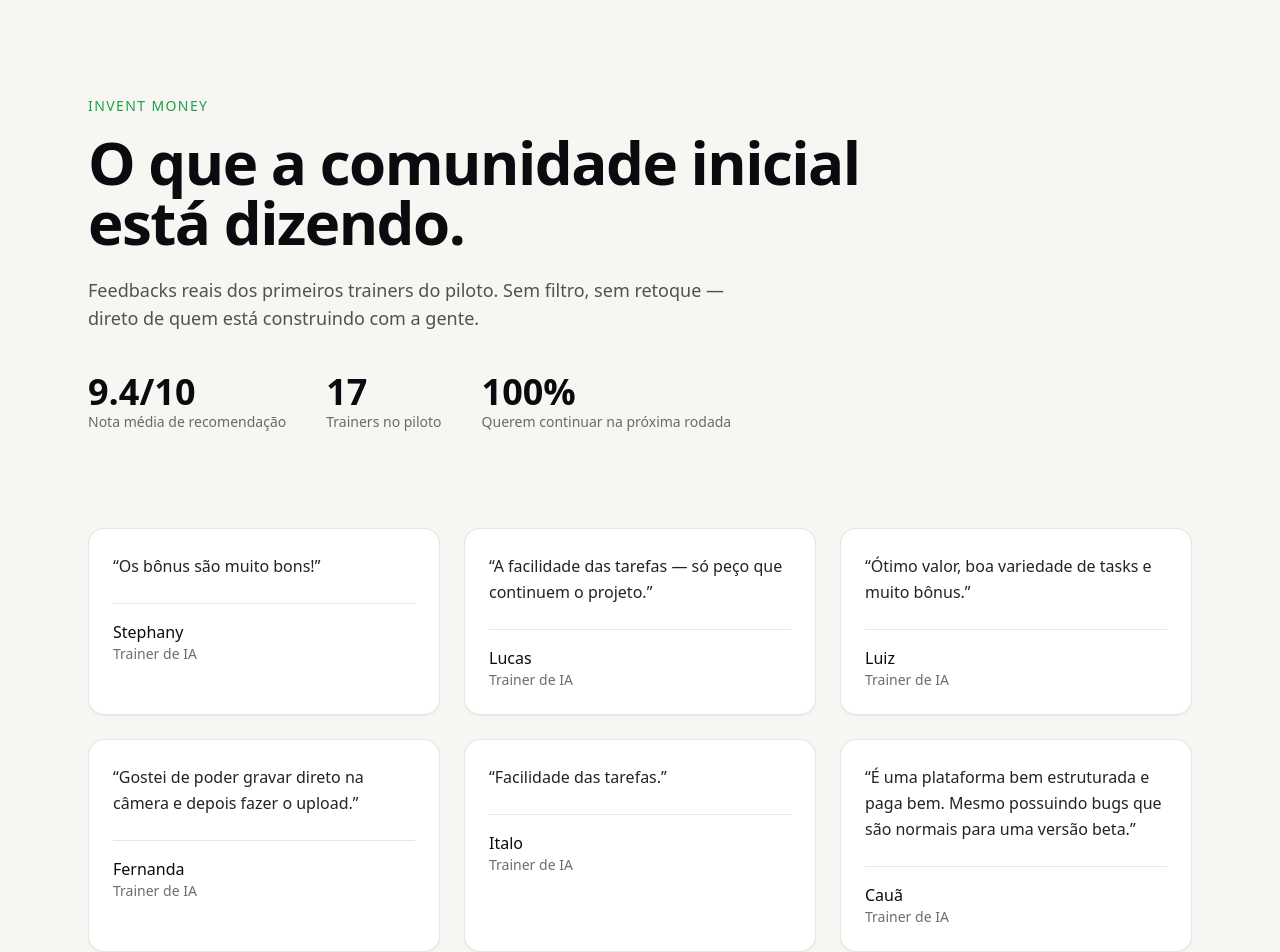
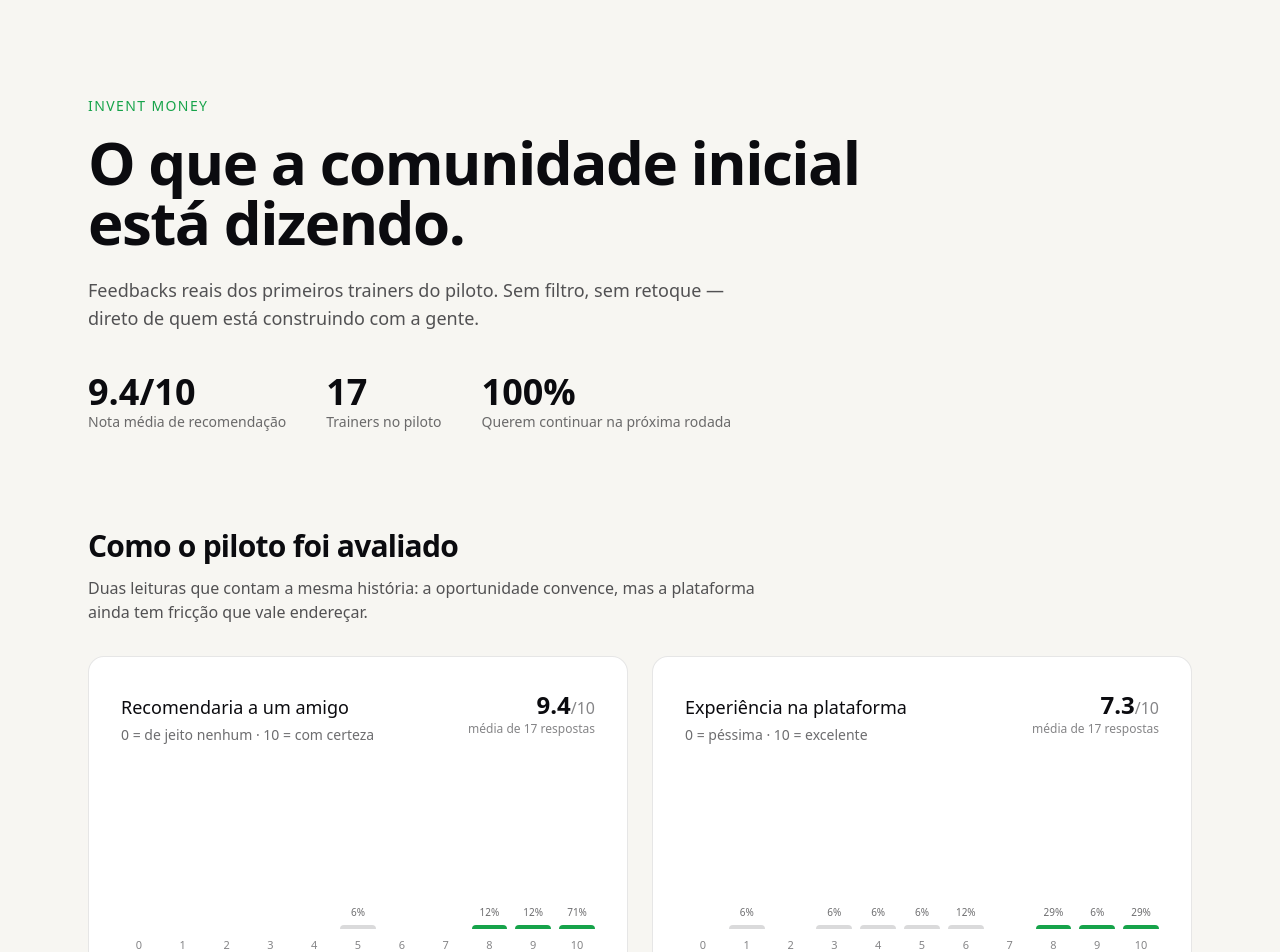
Before and after one commit to notaboutdollar/invent-money-feedback, a Next.js app: page / in a window 1280 px wide. Shown: the top 952 px of the page. Built offline with nearby package versions, Linux system fonts and the light colour scheme.

Commit message:
feat: adiciona graficos de recomendacao e experiencia da plataforma

```diff
--- a/app/page.tsx
+++ b/app/page.tsx
@@ -1,4 +1,10 @@
-import { feedback, stats } from "@/data/feedback";
+import {
+  feedback,
+  platformExperienceScores,
+  recommendationScores,
+  stats,
+} from "@/data/feedback";
+import { ScoreChart } from "@/components/ScoreChart";
 
 export default function Page() {
   return (
@@ -33,10 +39,37 @@ export default function Page() {
             <p className="text-3xl font-semibold text-ink md:text-4xl">
               {stats.wouldContinuePercent}%
             </p>
-            <p className="text-sm text-ink/60">Querem continuar na próxima rodada</p>
+            <p className="text-sm text-ink/60">
+              Querem continuar na próxima rodada
+            </p>
           </div>
         </div>
       </header>
+
+      <section aria-label="Notas do piloto" className="mb-20 md:mb-28">
+        <h2 className="mb-3 text-2xl font-semibold tracking-tight md:text-3xl">
+          Como o piloto foi avaliado
+        </h2>
+        <p className="mb-8 max-w-2xl text-ink/70">
+          Duas leituras que contam a mesma história: a oportunidade convence,
+          mas a plataforma ainda tem fricção que vale endereçar.
+        </p>
+
+        <div className="grid gap-6 md:grid-cols-2">
+          <ScoreChart
+            title="Recomendaria a um amigo"
+            subtitle="0 = de jeito nenhum · 10 = com certeza"
+            counts={recommendationScores}
+            average={stats.averageRecommendation}
+          />
+          <ScoreChart
+            title="Experiência na plataforma"
+            subtitle="0 = péssima · 10 = excelente"
+            counts={platformExperienceScores}
+            average={stats.averagePlatformExperience}
+          />
+        </div>
+      </section>
 
       <section
         aria-label="Depoimentos da comunidade"
@@ -47,7 +80,9 @@ export default function Page() {
             key={i}
             className="rounded-2xl border border-ink/10 bg-white p-6 shadow-sm transition hover:shadow-md"
           >
-            <p className="text-base leading-relaxed text-ink/90">“{item.quote}”</p>
+            <p className="text-base leading-relaxed text-ink/90">
+              “{item.quote}”
+            </p>
             <footer className="mt-6 border-t border-ink/10 pt-4">
               <p className="font-medium text-ink">{item.name}</p>
               {item.role && (
--- /dev/null
+++ b/components/ScoreChart.tsx
@@ -0,0 +1,74 @@
+type ScoreChartProps = {
+  title: string;
+  subtitle?: string;
+  counts: number[]; // esperado com 11 posições (notas 0..10)
+  average: number;
+  accentFrom?: number; // notas >= a essa recebem destaque
+};
+
+export function ScoreChart({
+  title,
+  subtitle,
+  counts,
+  average,
+  accentFrom = 8,
+}: ScoreChartProps) {
+  const total = counts.reduce((a, b) => a + b, 0);
+  const max = Math.max(...counts, 1);
+
+  return (
+    <div className="rounded-2xl border border-ink/10 bg-white p-6 md:p-8">
+      <div className="mb-6 flex flex-wrap items-baseline justify-between gap-4">
+        <div>
+          <h3 className="text-lg font-medium text-ink">{title}</h3>
+          {subtitle && <p className="mt-1 text-sm text-ink/60">{subtitle}</p>}
+        </div>
+        <div className="text-right">
+          <p className="text-2xl font-semibold text-ink">
+            {average.toFixed(1)}
+            <span className="text-base font-normal text-ink/50">/10</span>
+          </p>
+          <p className="text-xs text-ink/50">média de {total} respostas</p>
+        </div>
+      </div>
+
+      <div className="flex h-40 items-end gap-2">
+        {counts.map((count, i) => {
+          const pct = total ? Math.round((count / total) * 100) : 0;
+          const heightPct = (count / max) * 100;
+          const highlighted = i >= accentFrom && count > 0;
+          return (
+            <div key={i} className="flex flex-1 flex-col items-center gap-1">
+              <span className="h-4 text-[10px] font-medium text-ink/60">
+                {count > 0 ? `${pct}%` : ""}
+              </span>
+              <div className="flex h-full w-full items-end">
+                <div
+                  className={`w-full rounded-t transition-colors ${
+                    highlighted ? "bg-accent" : "bg-ink/15"
+                  }`}
+                  style={{
+                    height: `${heightPct}%`,
+                    minHeight: count > 0 ? "4px" : "0px",
+                  }}
+                  aria-label={`Nota ${i}: ${count} ${count === 1 ? "resposta" : "respostas"}`}
+                />
+              </div>
+            </div>
+          );
+        })}
+      </div>
+
+      <div className="mt-2 flex gap-2">
+        {counts.map((_, i) => (
+          <div
+            key={i}
+            className="flex-1 text-center text-[11px] text-ink/50"
+          >
+            {i}
+          </div>
+        ))}
+      </div>
+    </div>
+  );
+}
--- a/data/feedback.ts
+++ b/data/feedback.ts
@@ -103,6 +103,11 @@ export const feedback: Feedback[] = [
 
 export const stats = {
   averageRecommendation: 9.4,
+  averagePlatformExperience: 7.3,
   respondents: 17,
   wouldContinuePercent: 100,
 };
+
+// Distribuição das notas 0..10 (índice = nota, valor = quantidade de respostas).
+export const recommendationScores = [0, 0, 0, 0, 0, 1, 0, 0, 2, 2, 12];
+export const platformExperienceScores = [0, 1, 0, 1, 1, 1, 2, 0, 5, 1, 5];
```
